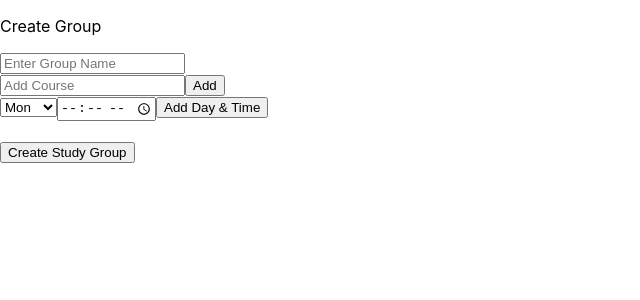
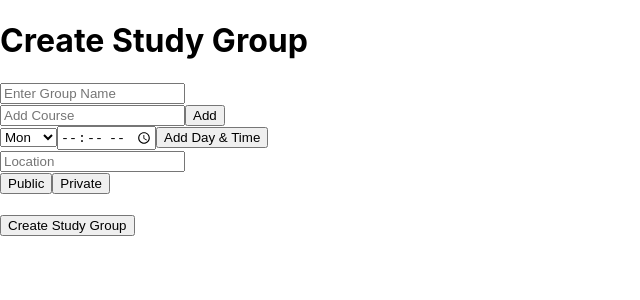
Before and after one commit to CSCI201-G32/StudyGroups, a React (Create React App) app in the folder frontend/: page / in a window 1280 px wide. Shown: the top 300 px of the page, without its empty margins (0-640 px from the left). Built offline with nearby package versions, Linux system fonts and the light colour scheme.

Commit message:
Rough draft of study group management completed

```diff
--- a/frontend/src/features/StudyGroupManagement/components/StudyGroupForm/StudyGroupForm.js
+++ b/frontend/src/features/StudyGroupManagement/components/StudyGroupForm/StudyGroupForm.js
@@ -10,7 +10,10 @@ const StudyGroupForm = ({
     newCourse,
     meetingTimes,
     onAddMeetingTime,
+    location,
+    onLocationChange,
     privacy,
+    onPrivacyChange,
     code,
     setCode,
     onSubmit
@@ -43,6 +46,30 @@ const StudyGroupForm = ({
         meetingTimes={meetingTimes}
         onAddMeetingTime={onAddMeetingTime}/>
 
+        <input
+            type="text"
+            value={location}
+            onChange={onLocationChange}
+            placeholder="Location"
+        />
+
+        <div>
+          <button
+            type="button"
+            onClick={() => onPrivacyChange('PUBLIC')}
+            className={privacy === 'PUBLIC' ? 'active' : ''}
+          >
+            Public
+          </button>
+          <button
+            type="button"
+            onClick={() => onPrivacyChange('PRIVATE')}
+            className={privacy === 'PRIVATE' ? 'active' : ''}
+          >
+            Private
+          </button>
+        </div>
+
         {/* Conditional rendering for 'CODE' field */}
         {privacy === 'PRIVATE' && (
           <input
--- a/frontend/src/features/StudyGroupManagement/views/CreateStudyGroupPage.js
+++ b/frontend/src/features/StudyGroupManagement/views/CreateStudyGroupPage.js
@@ -6,7 +6,7 @@ const CreateStudyGroupPage = () => {
   const [courses, setCourses] = useState([]);
   const [newCourse, setNewCourse] = useState('');
   const [meetingTimes, setMeetingTimes] = useState([]);
-  const [location, setLocation] = useState('ONLINE'); // default to ONLINE
+  const [location, setLocation] = useState('');
   const [privacy, setPrivacy] = useState('PUBLIC');
   const [code, setCode] = useState('');
 
@@ -32,20 +32,34 @@ const CreateStudyGroupPage = () => {
     ]);
   };
 
-  const handlePrivacyChange = (event) => {
-    setPrivacy(event.target.value);
-    if (event.target.value !== 'PRIVATE') {
+  const handleLocation = (event) => {
+    setLocation(event.target.value);
+  }
+
+  const handlePrivacyChange = (privacy) => {
+    setPrivacy(privacy);
+    if (privacy !== 'PRIVATE') {
       setCode('');
     }
   };
 
   const handleSubmit = () => {
-    // submit logic
+    const studyGroupData = {
+      groupName: groupName,
+      courses: courses,
+      meetingTimes: meetingTimes,
+      location: location,
+      privacy: privacy,
+      code: privacy === 'PRIVATE' ? code : undefined,
+    };
+
+    console.log(studyGroupData);
+    //sendDataToBackend(studyGroupData);
   };
 
   return (
     <div>
-      <p>Create Group</p>
+      <h1>Create Study Group</h1>
       <StudyGroupForm
         groupName={groupName}
         onGroupNameChange={handleGroupNameChange}
@@ -56,9 +70,9 @@ const CreateStudyGroupPage = () => {
         meetingTimes={meetingTimes}
         onAddMeetingTime={handleAddMeetingTime}
         location={location}
-        setLocation={setLocation}
+        onLocationChange={handleLocation}
         privacy={privacy}
-        handlePrivacyChange={handlePrivacyChange}
+        onPrivacyChange={handlePrivacyChange}
         code={code}
         setCode={setCode}
         onSubmit={handleSubmit}
```
